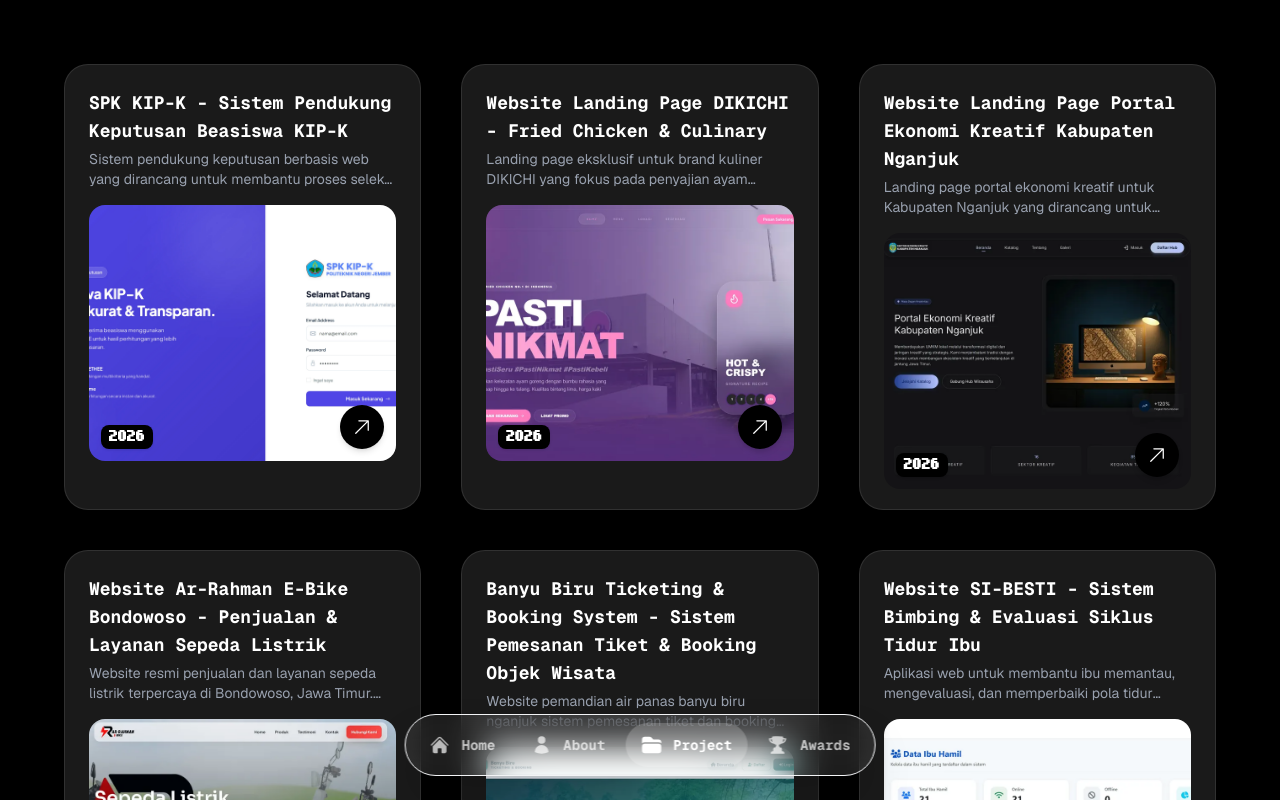
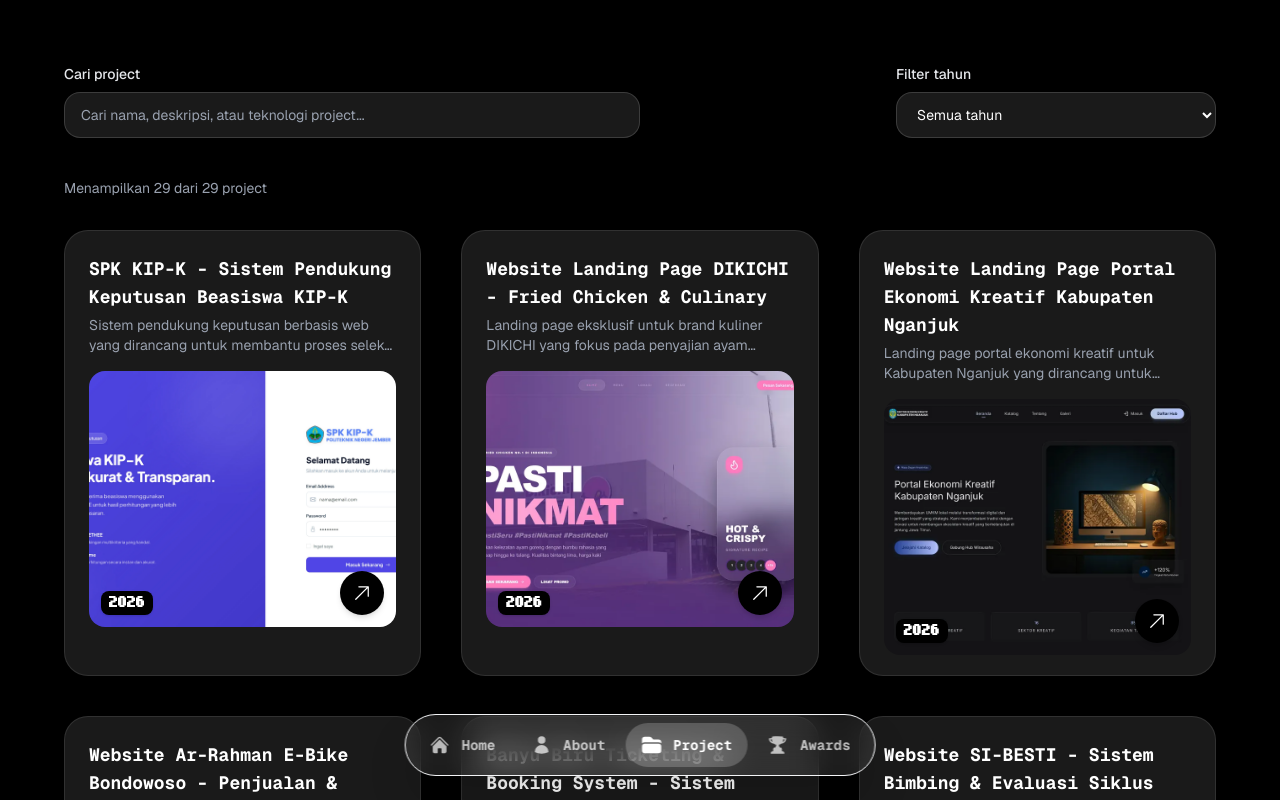
Before and after one commit to ardhikaxx/portofolio-nextjs, a Next.js app: page /project in a window 1280 px wide. Shown: the top 800 px of the page. Built offline with nearby package versions, Linux system fonts and the light colour scheme.

Commit message:
Add project search and year filter

```diff
--- a/app/ui/project.tsx
+++ b/app/ui/project.tsx
@@ -1,20 +1,99 @@
 'use client';
 
+import { useMemo, useState } from 'react';
 import { projects } from '../data/projects_data';
 import { HiArrowUpRight } from 'react-icons/hi2';
+import { HiFolderOpen } from 'react-icons/hi';
 import Image from 'next/image';
 import Link from 'next/link';
 
 const latestProjectsFirst = [...projects].reverse();
 
 export default function Project() {
+    const [searchQuery, setSearchQuery] = useState('');
+    const [selectedYear, setSelectedYear] = useState('all');
+
+    const availableYears = useMemo(
+        () => [...new Set(latestProjectsFirst.map((project) => project.year))].sort((a, b) => b - a),
+        []
+    );
+
+    const filteredProjects = useMemo(() => {
+        const normalizedQuery = searchQuery.trim().toLowerCase();
+
+        return latestProjectsFirst.filter((project) => {
+            const matchesYear = selectedYear === 'all' || project.year === Number(selectedYear);
+            const matchesSearch =
+                normalizedQuery.length === 0 ||
+                project.name.toLowerCase().includes(normalizedQuery) ||
+                project.description.toLowerCase().includes(normalizedQuery) ||
+                project.languages.some((language) => language.toLowerCase().includes(normalizedQuery));
+
+            return matchesYear && matchesSearch;
+        });
+    }, [searchQuery, selectedYear]);
+
     return (
         <section className="min-h-screen bg-black py-16 px-6">
-            <div className="max-w-6xl mx-auto grid grid-cols-1 sm:grid-cols-2 lg:grid-cols-3 gap-10 mb-16">
-                {latestProjectsFirst.map((project, index) => (
-                    <ProjectCard key={project.id} project={project} priority={index < 6} />
-                ))}
+            <div className="max-w-6xl mx-auto mb-10 flex flex-col gap-4 md:flex-row md:items-center md:justify-between">
+                <div className="w-full md:max-w-xl">
+                    <label htmlFor="project-search" className="mb-2 block text-sm font-medium text-gray-200">
+                        Cari project
+                    </label>
+                    <input
+                        id="project-search"
+                        type="text"
+                        value={searchQuery}
+                        onChange={(e) => setSearchQuery(e.target.value)}
+                        placeholder="Cari nama, deskripsi, atau teknologi project..."
+                        className="w-full rounded-2xl border border-white/15 bg-white/10 px-4 py-3 text-sm text-white placeholder:text-gray-400 outline-none transition focus:border-white/40 focus:bg-white/15"
+                    />
+                </div>
+
+                <div className="w-full md:max-w-xs">
+                    <label htmlFor="project-year-filter" className="mb-2 block text-sm font-medium text-gray-200">
+                        Filter tahun
+                    </label>
+                    <select
+                        id="project-year-filter"
+                        value={selectedYear}
+                        onChange={(e) => setSelectedYear(e.target.value)}
+                        className="w-full rounded-2xl border border-white/15 bg-white/10 px-4 py-3 text-sm text-white outline-none transition focus:border-white/40 focus:bg-white/15"
+                    >
+                        <option value="all" className="bg-gray-950 text-white">
+                            Semua tahun
+                        </option>
+                        {availableYears.map((year) => (
+                            <option key={year} value={year} className="bg-gray-950 text-white">
+                                {year}
+                            </option>
+                        ))}
+                    </select>
+                </div>
             </div>
+
+            <div className="max-w-6xl mx-auto mb-8 flex items-center justify-between text-sm text-gray-400">
+                <p>
+                    Menampilkan {filteredProjects.length} dari {latestProjectsFirst.length} project
+                </p>
+            </div>
+
+            {filteredProjects.length === 0 ? (
+                <div className="max-w-6xl mx-auto rounded-3xl border border-white/10 bg-white/5 px-6 py-12 text-center text-gray-300">
+                    <div className="mb-4 flex justify-center">
+                        <div className="rounded-full border border-white/10 bg-white/5 p-4">
+                            <HiFolderOpen className="h-10 w-10 text-white/60" />
+                        </div>
+                    </div>
+                    Tidak ada project yang cocok dengan pencarian atau filter tahun.
+                </div>
+            ) : (
+                <div className="max-w-6xl mx-auto grid grid-cols-1 gap-10 mb-16 sm:grid-cols-2 lg:grid-cols-3">
+                    {filteredProjects.map((project, index) => (
+                        <ProjectCard key={project.id} project={project} priority={index < 6} />
+                    ))}
+                </div>
+            )}
         </section>
     );
 }
```
